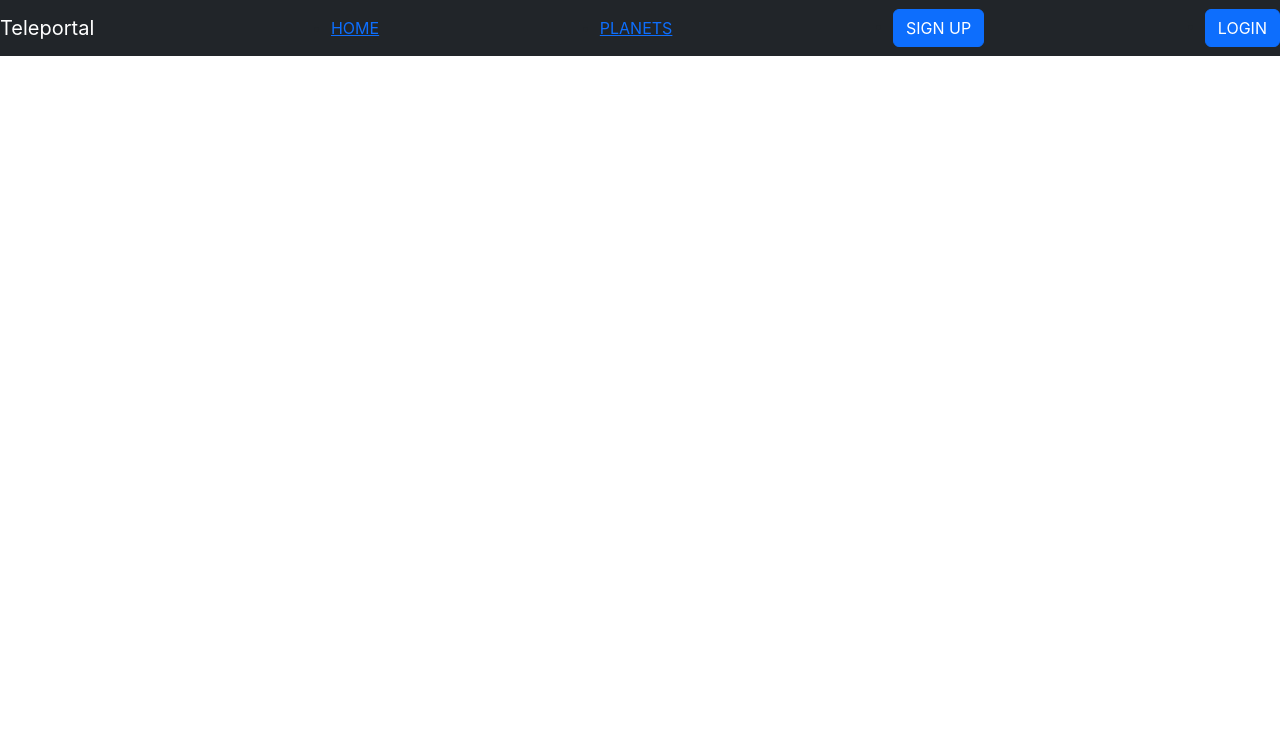
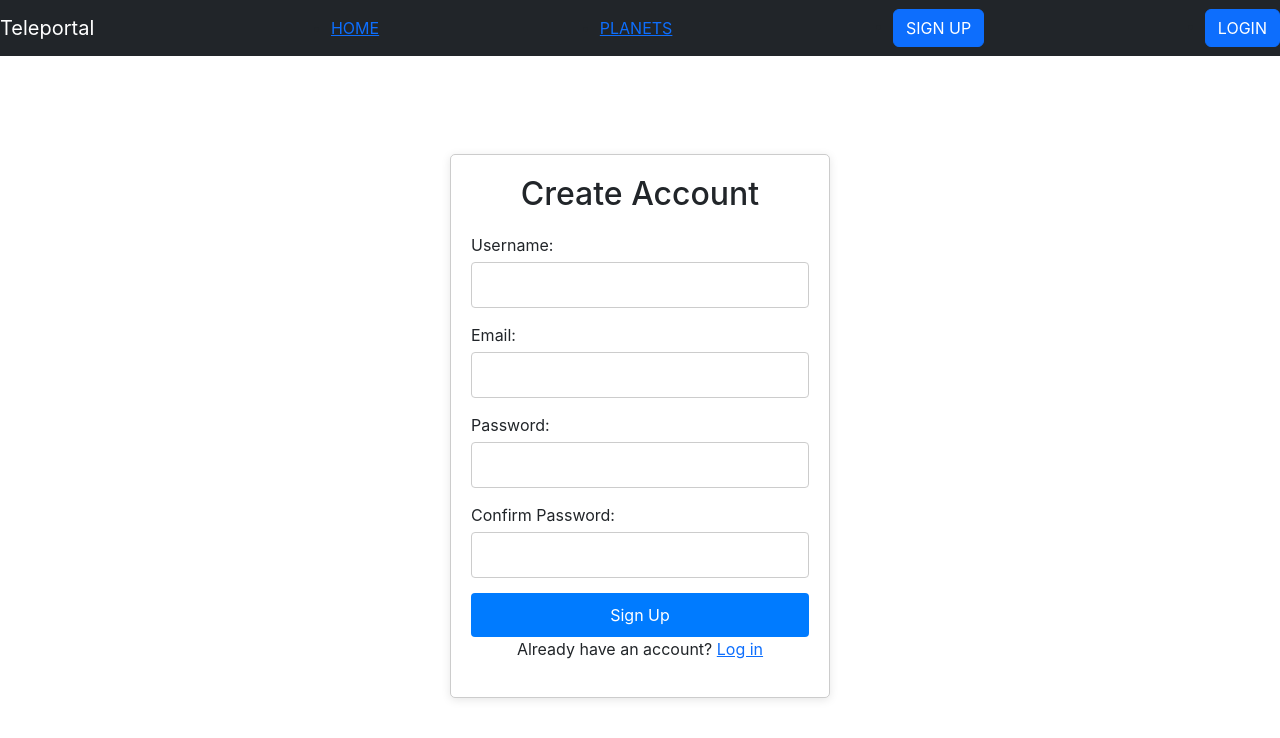
Before and after one commit to AA-n-d-y/fh2024, a React (Create React App) app in the folder frontend/: page /signup in a window 1280 px wide. Shown: the top 738 px of the page. Built offline with nearby package versions, Linux system fonts and the light colour scheme.

Commit message:
login + signup

```diff
--- a/frontend/package.json
+++ b/frontend/package.json
@@ -6,9 +6,10 @@
     "@testing-library/jest-dom": "^5.17.0",
     "@testing-library/react": "^13.4.0",
     "@testing-library/user-event": "^13.5.0",
+    "boostrap": "^2.0.0",
     "react": "^18.3.1",
     "react-dom": "^18.3.1",
-    "react-router-dom": "^6.26.2",
+    "react-router-dom": "^5.3.4",
     "react-scripts": "5.0.1",
     "web-vitals": "^2.1.4"
   },
--- a/frontend/src/App.js
+++ b/frontend/src/App.js
@@ -2,6 +2,8 @@ import Home from "./Home";
 import Navbar from "./Navbar";
 import { BrowserRouter as Router, Route, Switch } from 'react-router-dom'
 import Payments from "./Payments";
+import Login from "./Login";
+import SignUp from "./SignUp";
 
 function App() {
     return (
@@ -19,6 +21,16 @@ function App() {
 
               </Payments>
             </Route>
+			<Route path="/login">
+              <Login>
+
+              </Login>
+            </Route>
+			<Route path="/signup">
+              <SignUp>
+
+              </SignUp>
+            </Route>
           </Switch>
         </div>
       </Router>
--- /dev/null
+++ b/frontend/src/Login.js
@@ -0,0 +1,113 @@
+import React, { useState } from 'react';
+
+function Login() {
+    const [email, setEmail] = useState('');
+    const [password, setPassword] = useState('');
+    const [error, setError] = useState('');
+
+    const handleSubmit = (event) => {
+        event.preventDefault();
+
+        // Add your authentication logic here
+        if (!email || !password) {
+            setError("Email and password are required!");
+            return;
+        }
+
+        setError('');
+        alert("Login successful!");
+        // Here you can add code to send the data to the server
+        // e.g., using fetch() or axios
+    };
+
+    const styles = {
+        container: {
+            maxWidth: '400px',
+            margin: '50px auto',
+            padding: '20px',
+            border: '1px solid #ccc',
+            borderRadius: '5px',
+            boxShadow: '0 2px 10px rgba(0, 0, 0, 0.1)',
+            backgroundColor: '#fff',
+        },
+        heading: {
+            textAlign: 'center',
+            marginBottom: '20px',
+        },
+        formGroup: {
+            marginBottom: '15px',
+        },
+        label: {
+            display: 'block',
+            marginBottom: '5px',
+            fontWeight: 'normal',
+        },
+        input: {
+            width: '100%',
+            padding: '10px',
+            border: '1px solid #ccc',
+            borderRadius: '4px',
+            boxSizing: 'border-box',
+        },
+        button: {
+            width: '100%',
+            padding: '10px',
+            backgroundColor: '#007bff',
+            color: 'white',
+            border: 'none',
+            borderRadius: '4px',
+            cursor: 'pointer',
+            fontSize: '16px',
+        },
+        buttonHover: {
+            backgroundColor: '#0056b3',
+        },
+        error: {
+            color: 'red',
+            marginBottom: '15px',
+            textAlign: 'center',
+        },
+        paragraph: {
+            textAlign: 'center',
+        },
+    };
+
+    return (
+        <div style={styles.container}>
+            <h2 style={styles.heading}>Log In</h2>
+            {error && <div style={styles.error}>{error}</div>}
+            <form onSubmit={handleSubmit}>
+                <div style={styles.formGroup}>
+                    <label htmlFor="email" style={styles.label}>Email:</label>
+                    <input
+                        type="email"
+                        id="email"
+                        style={styles.input}
+                        value={email}
+                        onChange={(e) => setEmail(e.target.value)}
+                        required
+                    />
+                </div>
+
+                <div style={styles.formGroup}>
+                    <label htmlFor="password" style={styles.label}>Password:</label>
+                    <input
+                        type="password"
+                        id="password"
+                        style={styles.input}
+                        value={password}
+                        onChange={(e) => setPassword(e.target.value)}
+                        required
+                    />
+                </div>
+
+                <button type="submit" style={styles.button}>Log In</button>
+            </form>
+            <p style={styles.paragraph}>
+                Don't have an account? <a href="/signup">Sign up</a>
+            </p>
+        </div>
+    );
+}
+
+export default Login;
--- /dev/null
+++ b/frontend/src/SignUp.js
@@ -0,0 +1,140 @@
+import React, { useState } from 'react';
+
+function SignUp() {
+    const [username, setUsername] = useState('');
+    const [email, setEmail] = useState('');
+    const [password, setPassword] = useState('');
+    const [confirmPassword, setConfirmPassword] = useState('');
+    const [error, setError] = useState('');
+
+    const handleSubmit = (event) => {
+        event.preventDefault();
+
+        if (password !== confirmPassword) {
+            setError("Passwords do not match!");
+            return;
+        }
+
+        setError('');
+        alert("Sign up successful!");
+        // Here you can add code to send the data to the server
+        // e.g., using fetch() or axios
+    };
+
+    // Inline styles for the container and border
+    const styles = {
+        container: {
+            maxWidth: '400px',
+            margin: '50px auto',
+            padding: '20px',
+            border: '1px solid #ccc', // Border around the form
+            borderRadius: '5px',
+            boxShadow: '0 2px 10px rgba(0, 0, 0, 0.1)',
+            backgroundColor: '#fff',
+        },
+        heading: {
+            textAlign: 'center',
+            marginBottom: '20px',
+        },
+        formGroup: {
+            marginBottom: '15px',
+        },
+        label: {
+            display: 'block',
+            marginBottom: '5px',
+            fontWeight: 'normal',
+        },
+        input: {
+            width: '100%',
+            padding: '10px',
+            border: '1px solid #ccc',
+            borderRadius: '4px',
+            boxSizing: 'border-box',
+        },
+        button: {
+            width: '100%',
+            padding: '10px',
+            backgroundColor: '#007bff',
+            color: 'white',
+            border: 'none',
+            borderRadius: '4px',
+            cursor: 'pointer',
+            fontSize: '16px',
+        },
+        error: {
+            color: 'red',
+            marginBottom: '15px',
+            textAlign: 'center',
+        },
+        paragraph: {
+            textAlign: 'center',
+        },
+    };
+
+    return (
+        <div className="container mt-5">
+            <div className="row justify-content-center">
+                <div className="col-md-4" style={styles.container}>
+                    <h2 style={styles.heading}>Create Account</h2>
+                    {error && <div style={styles.error}>{error}</div>}
+                    <form onSubmit={handleSubmit}>
+                        <div style={styles.formGroup}>
+                            <label htmlFor="username" style={styles.label}>Username:</label>
+                            <input
+                                type="text"
+                                id="username"
+                                style={styles.input}
+                                value={username}
+                                onChange={(e) => setUsername(e.target.value)}
+                                required
+                            />
+                        </div>
+
+                        <div style={styles.formGroup}>
+                            <label htmlFor="email" style={styles.label}>Email:</label>
+                            <input
+                                type="email"
+                                id="email"
+                                style={styles.input}
+                                value={email}
+                                onChange={(e) => setEmail(e.target.value)}
+                                required
+                            />
+                        </div>
+
+                        <div style={styles.formGroup}>
+                            <label htmlFor="password" style={styles.label}>Password:</label>
+                            <input
+                                type="password"
+                                id="password"
+                                style={styles.input}
+                                value={password}
+                                onChange={(e) => setPassword(e.target.value)}
+                                required
+                            />
+                        </div>
+
+                        <div style={styles.formGroup}>
+                            <label htmlFor="confirmPassword" style={styles.label}>Confirm Password:</label>
+                            <input
+                                type="password"
+                                id="confirmPassword"
+                                style={styles.input}
+                                value={confirmPassword}
+                                onChange={(e) => setConfirmPassword(e.target.value)}
+                                required
+                            />
+                        </div>
+
+                        <button type="submit" style={styles.button}>Sign Up</button>
+                    </form>
+                    <p style={styles.paragraph}>
+                        Already have an account? <a href="/login">Log in</a>
+                    </p>
+                </div>
+            </div>
+        </div>
+    );
+}
+
+export default SignUp;
```
Also changed, not shown: 1 other file (tests, documents, lock files or other folders).
